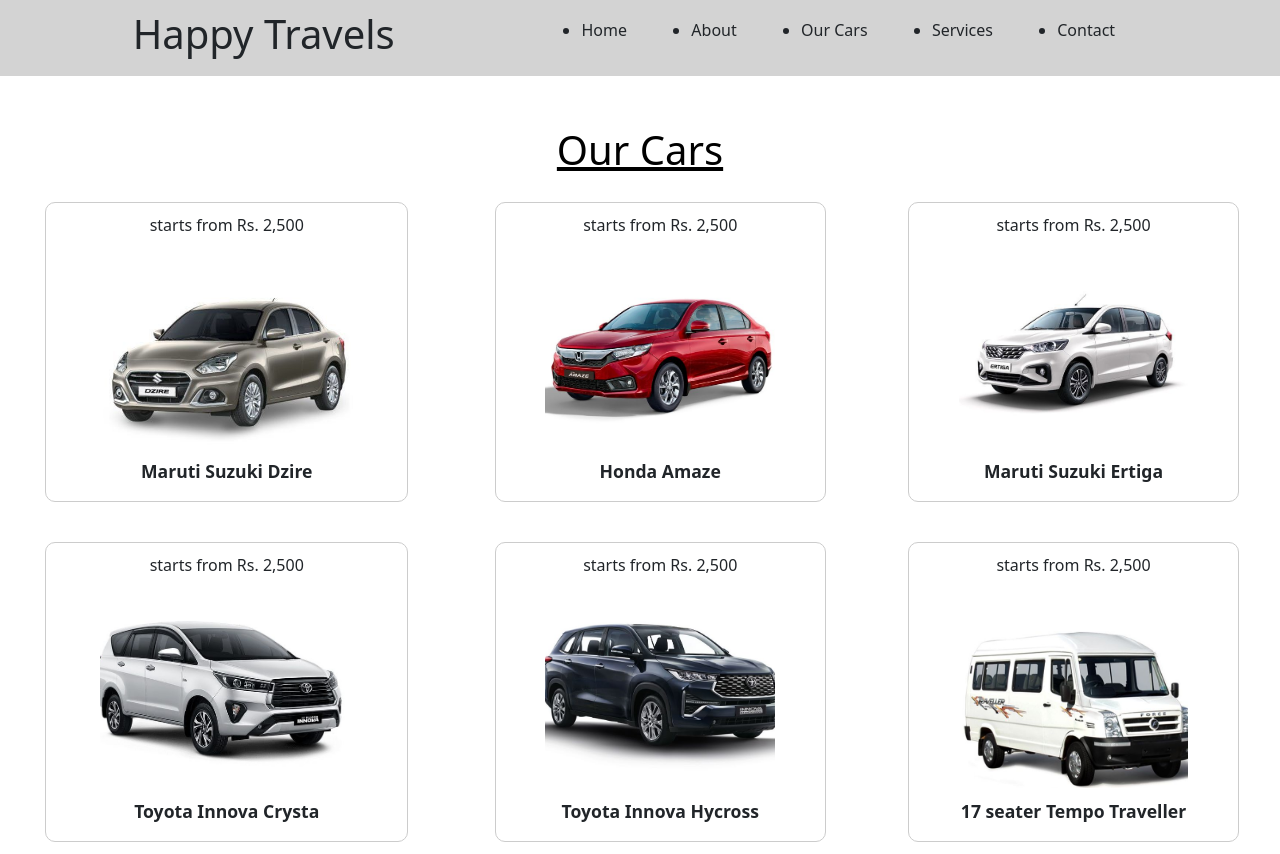
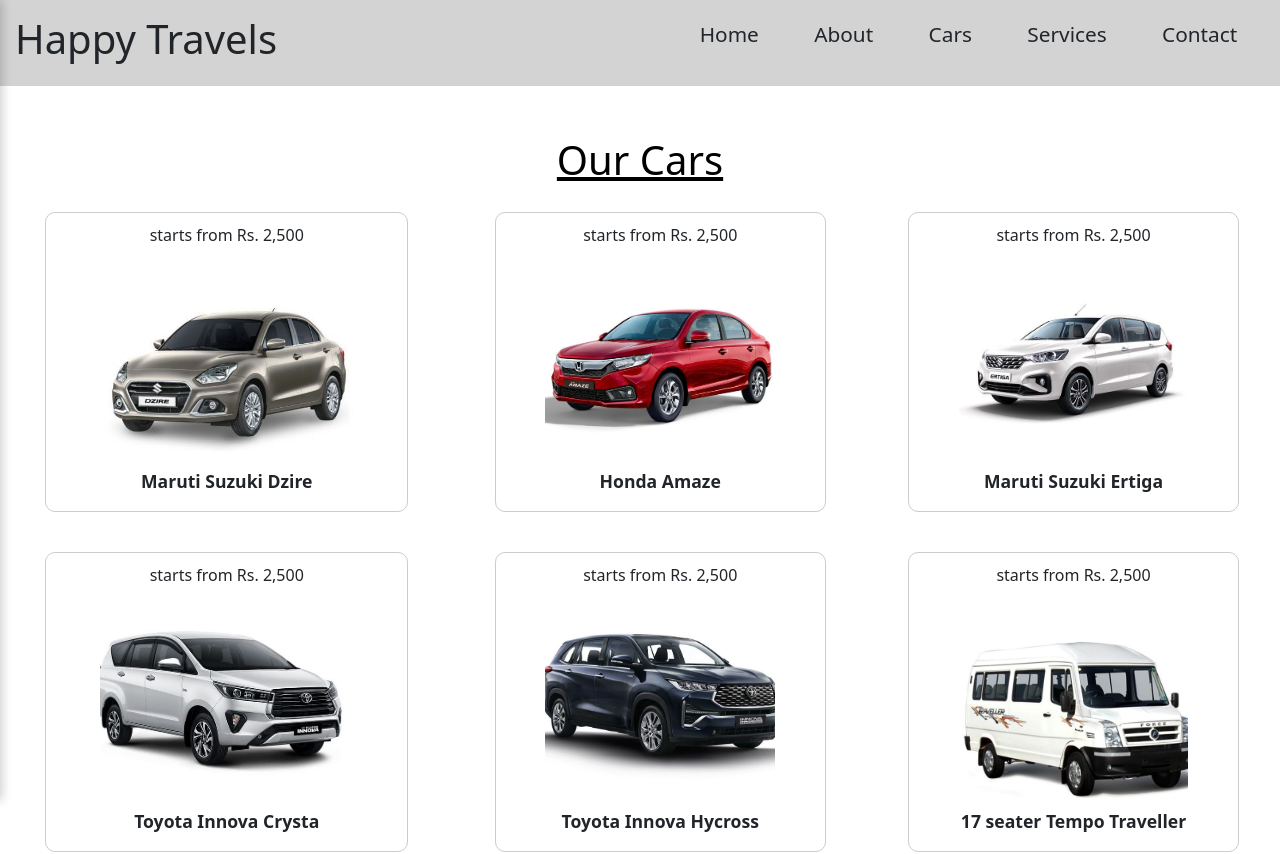
Before and after one commit to NagendraVarma1/Happy-Travels-project, a React (Create React App) app: page /ourcars in a window 1280 px wide. Shown: the top 854 px of the page. Built offline with nearby package versions, Linux system fonts and the light colour scheme.

Commit message:
header done

```diff
--- a/src/Components/Header/Header.js
+++ b/src/Components/Header/Header.js
@@ -1,20 +1,61 @@
 import { useNavigate } from "react-router-dom";
+import classes from "./Header.module.css";
+import { useState } from "react";
 
 const Header = () => {
+  const [sidebarOpen, setSidebarOpen] = useState(false);
+  const navigate = useNavigate();
 
-const navigate = useNavigate();
-    return (
-        <div style={{display: 'flex', backgroundColor: 'lightgray', padding: '10px', alignItems: 'center', justifyContent: 'space-evenly'}}>
+  const handleNavigate = (path) => {
+    navigate(path);
+    setSidebarOpen(false); // close sidebar after click
+  };
+
+  return (
+    <>
+      <div className={classes.headerDiv}>
         <h1>Happy Travels</h1>
-        <ul style={{display: 'flex', justifyContent: 'space-around', width: '50%'}}>
-            <li style={{cursor: 'pointer'}} onClick={() => navigate("/")}>Home</li>
-            <li style={{cursor: 'pointer'}} onClick={() => navigate("/about")}>About</li>
-            <li style={{cursor: 'pointer'}} onClick={() => navigate("/ourcars")}>Our Cars</li>
-            <li style={{cursor: 'pointer'}} onClick={() => navigate("/services")}>Services</li>
-            <li style={{cursor: 'pointer'}} onClick={() => navigate("/contact")}>Contact</li>
+
+        <div onClick={() => setSidebarOpen(true)} className={classes.menuBox}>
+          ☰ MENU
+        </div>
+
+        {/* Desktop Nav */}
+        <ul className={classes.navList}>
+          <li onClick={() => navigate("/")}>Home</li>
+          <li onClick={() => navigate("/about")}>About</li>
+          <li onClick={() => navigate("/ourcars")}>Cars</li>
+          <li onClick={() => navigate("/services")}>Services</li>
+          <li onClick={() => navigate("/contact")}>Contact</li>
         </ul>
       </div>
-    )
-}
+
+      {/* Overlay */}
+      {sidebarOpen && (
+        <div
+          className={classes.overlay}
+          onClick={() => setSidebarOpen(false)}
+        ></div>
+      )}
+
+      {/* Sidebar */}
+      <div
+        className={`${classes.sideBar} ${sidebarOpen ? classes.active : ""}`}
+      >
+        <div className={classes.closeBtn} onClick={() => setSidebarOpen(false)}>
+          ✖
+        </div>
+
+        <ul className={classes.sideNavList}>
+          <li onClick={() => handleNavigate("/")}>Home</li>
+          <li onClick={() => handleNavigate("/about")}>About</li>
+          <li onClick={() => handleNavigate("/ourcars")}>Our Cars</li>
+          <li onClick={() => handleNavigate("/services")}>Services</li>
+          <li onClick={() => handleNavigate("/contact")}>Contact</li>
+        </ul>
+      </div>
+    </>
+  );
+};
 
 export default Header;
--- /dev/null
+++ b/src/Components/Header/Header.module.css
@@ -0,0 +1,110 @@
+
+.headerDiv {
+  display: flex;
+  background-color: lightgray;
+  padding: 15px;
+  align-items: center;
+  justify-content: space-between;
+}
+
+.menuBox {
+  display: none;
+  cursor: pointer;
+}
+
+/* Desktop Nav */
+.navList {
+  display: flex;
+  justify-content: space-around;
+  width: 50%;
+  list-style: none;
+  font-size: 1.3rem;
+}
+
+.navList li {
+  cursor: pointer;
+}
+
+/* ========================= */
+/* Sidebar */
+/* ========================= */
+
+.sideBar {
+  position: fixed;
+  top: 0;
+  left: -250px;
+  width: 250px;
+  height: 100vh;
+  background: white;
+  box-shadow: 2px 0 10px rgba(0, 0, 0, 0.2);
+  transition: left 0.3s ease;
+  z-index: 1000;
+  padding: 20px;
+}
+
+.active {
+  left: 0;
+}
+
+.sideNavList {
+  list-style: none;
+  padding: 0;
+  margin-top: 40px;
+}
+
+.sideNavList li {
+  padding: 15px 0;
+  border-bottom: 1px solid #ddd;
+  cursor: pointer;
+  font-size: 1.2rem;
+}
+
+.closeBtn {
+  font-size: 1.5rem;
+  cursor: pointer;
+  text-align: right;
+}
+
+/* Overlay */
+.overlay {
+  position: fixed;
+  inset: 0;
+  background: rgba(0, 0, 0, 0.5);
+  z-index: 999;
+}
+
+/* ========================= */
+/* TABLET VIEW */
+/* ========================= */
+
+@media (min-width: 577px) and (max-width: 992px) {
+  .headerDiv h1 {
+    font-size: 1.5rem;
+  }
+  .headerDiv{
+    justify-content: space-evenly;
+  }
+
+  .navList {
+    font-size: 1rem;
+  }
+    .navList li {
+        padding: 0 7px;
+    }
+}
+
+/* ========================= */
+/* MOBILE VIEW */
+/* ========================= */
+
+@media (max-width: 576px) {
+  .menuBox {
+    display: block;
+    font-size: 1.5rem;
+    font-weight: bold;
+  }
+
+  .navList {
+    display: none;
+  }
+}
--- a/src/Components/Home/Home.module.css
+++ b/src/Components/Home/Home.module.css
@@ -273,6 +273,12 @@
     margin: 20px 0;
   }
 
+  .showCarDetails {
+    width: 80%;
+    margin: 100px 10%;
+    padding: 80px 50px
+  }
+
   .ourCarsImgsDiv {
     grid-template-columns: auto;
   }
```
